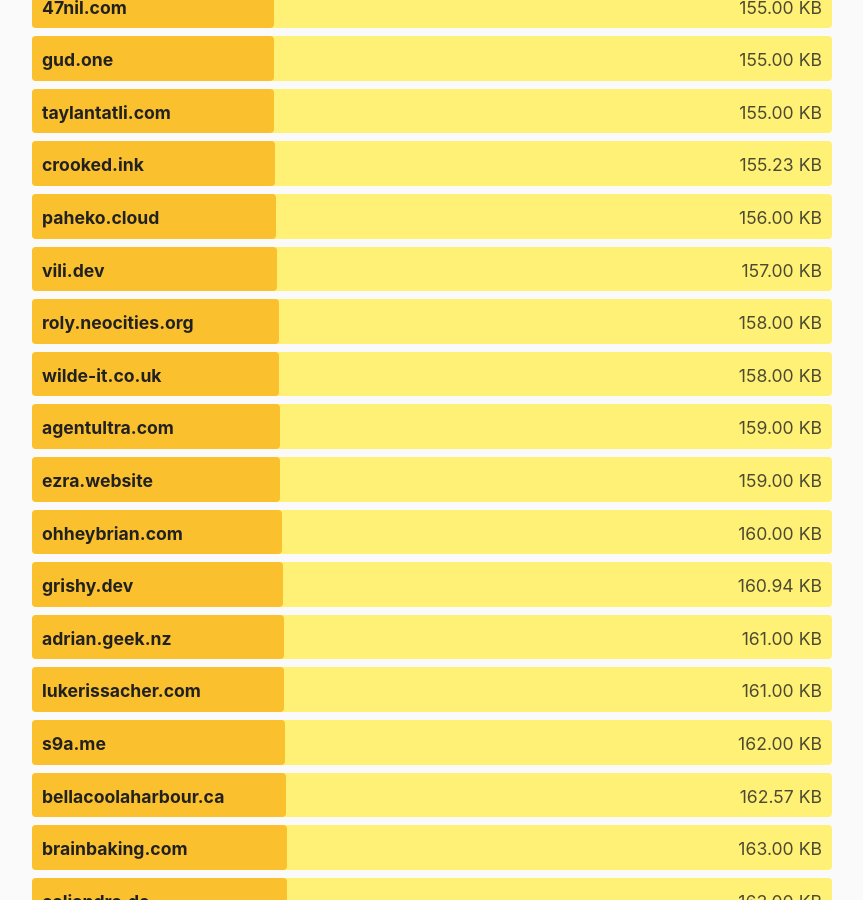
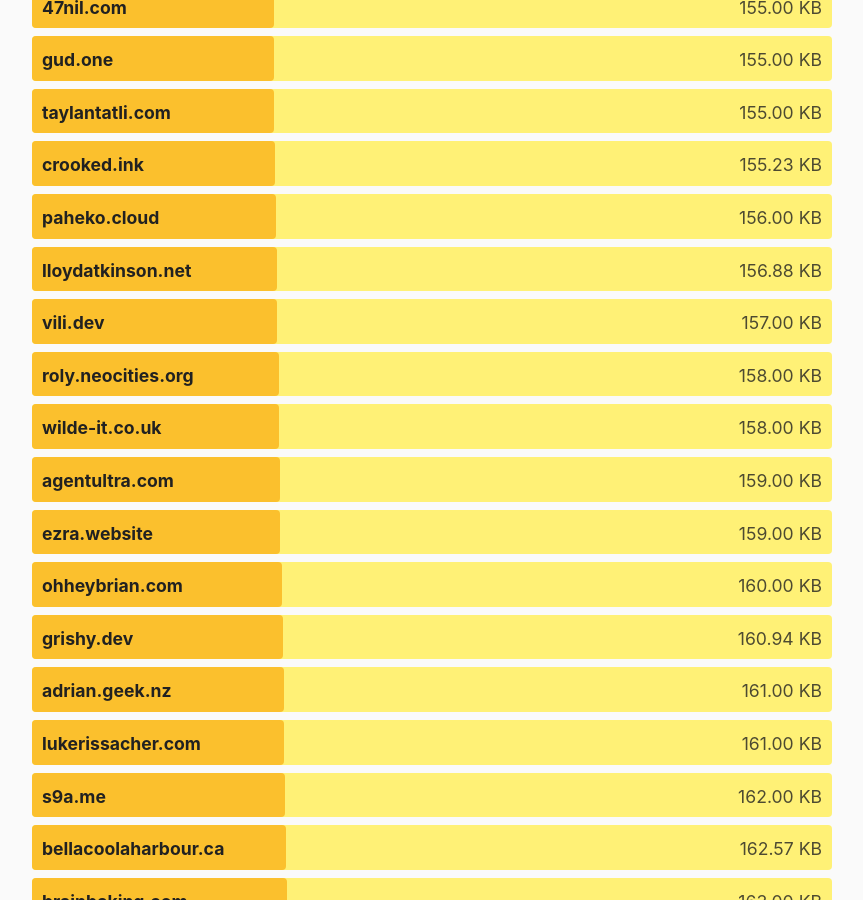
Before and after one commit to kevquirk/512kb.club, a Jekyll site: the page built from index.md, in a window 1280 px wide and 900 px high, scrolled down 30993 px. Shown: the whole window, without its empty margins (208-1071 px from the left). Built offline with Jekyll 4.4.1, drawn with Linux system fonts in a browser that asks for light colours.

Commit message:
add new site

```diff
--- a/_data/sites.yml
+++ b/_data/sites.yml
@@ -4217,3 +4217,8 @@
   url: https://zwieratko.sk/
   size: 28.07
   last_checked: 2024-02-11
+
+- domain: lloydatkinson.net
+  url: https://lloydatkinson.net/
+  size: 156.88
+  last_checked: 2024-08-15
```
